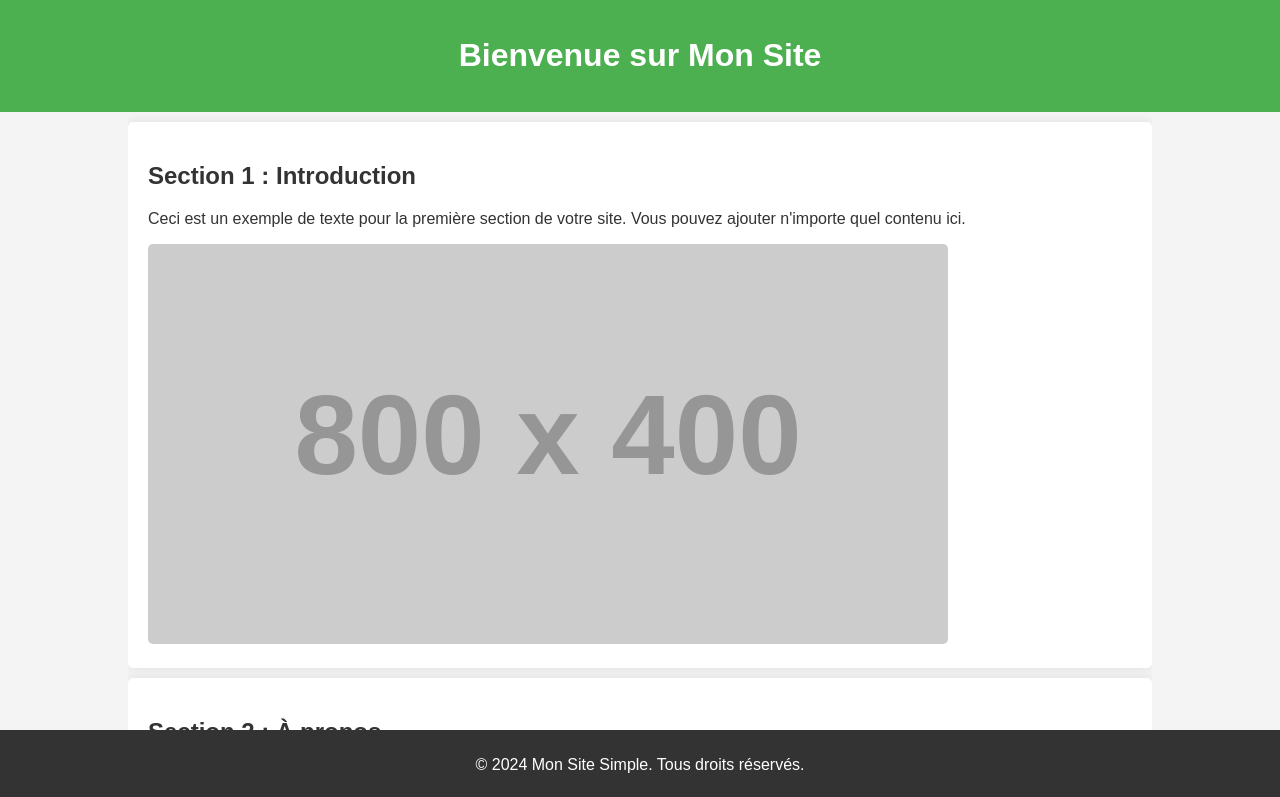
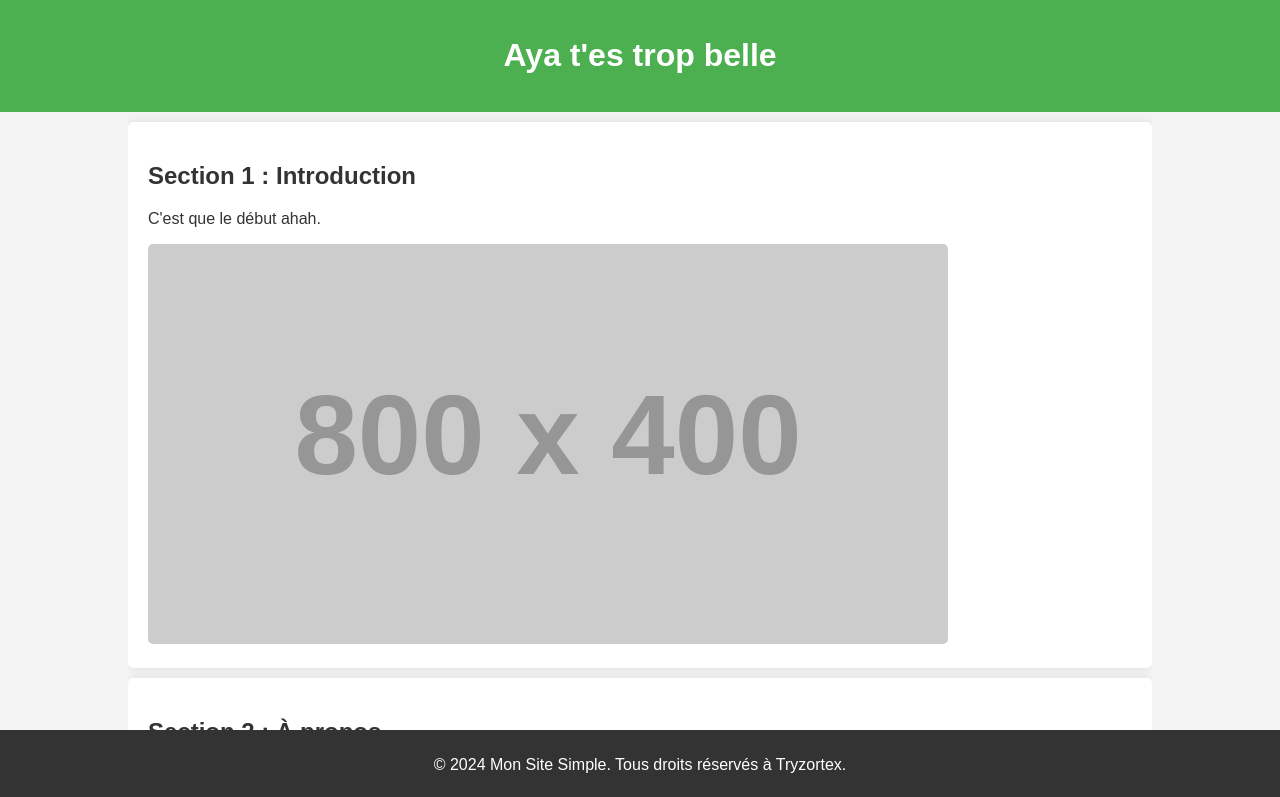
Before and after one commit to Maureen103/tryzortex1, a plain HTML site: page index.html in a window 1280 px wide. Shown: the top 797 px of the page. Drawn offline with Linux system fonts and the light colour scheme; placeholder pictures from the web are drawn by us.

Commit message:
Update index.html

```diff
--- a/index.html
+++ b/index.html
@@ -49,31 +49,31 @@
 <body>
 
 <header>
-    <h1>Bienvenue sur Mon Site</h1>
+    <h1>Aya t'es trop belle</h1>
 </header>
 
 <div class="container">
     <div class="section">
         <h2>Section 1 : Introduction</h2>
-        <p>Ceci est un exemple de texte pour la première section de votre site. Vous pouvez ajouter n'importe quel contenu ici.</p>
+        <p>C'est que le début ahah.</p>
         <img src="https://via.placeholder.com/800x400" alt="Exemple d'image">
     </div>
 
     <div class="section">
         <h2>Section 2 : À propos</h2>
-        <p>Voici une autre section avec du texte descriptif. Ajoutez autant de détails que vous le souhaitez.</p>
+        <p>Tu kiffe ce que tu vois aya ?.</p>
         <img src="https://via.placeholder.com/800x400" alt="Une autre image">
     </div>
 
     <div class="section">
         <h2>Section 3 : Contact</h2>
-        <p>Vous pouvez également inclure une section de contact avec un texte explicatif.</p>
+        <p>J'ai fais en 15min.</p>
         <img src="https://via.placeholder.com/800x400" alt="Image de contact">
     </div>
 </div>
 
 <footer>
-    <p>© 2024 Mon Site Simple. Tous droits réservés.</p>
+    <p>© 2024 Mon Site Simple. Tous droits réservés à Tryzortex.</p>
 </footer>
 
 </body>
```
